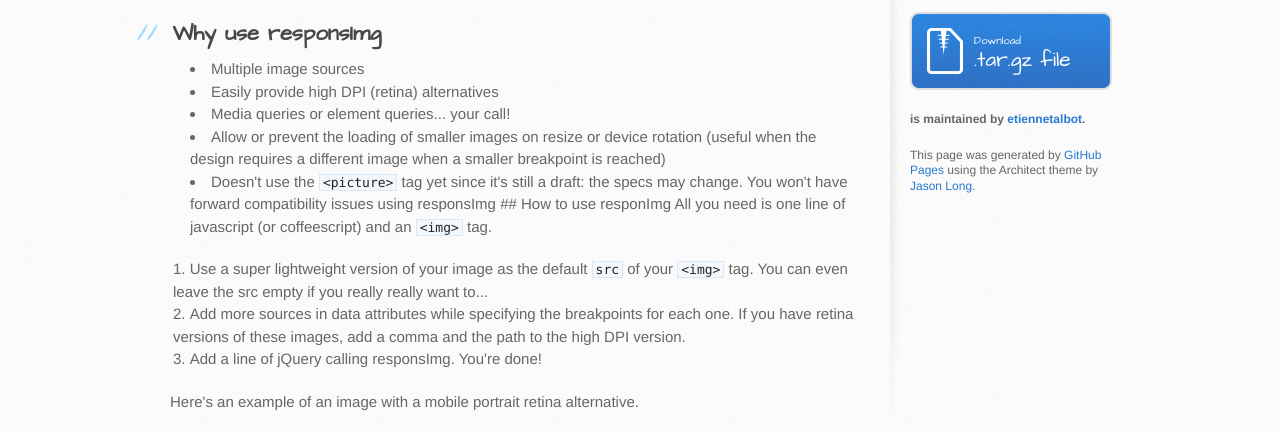
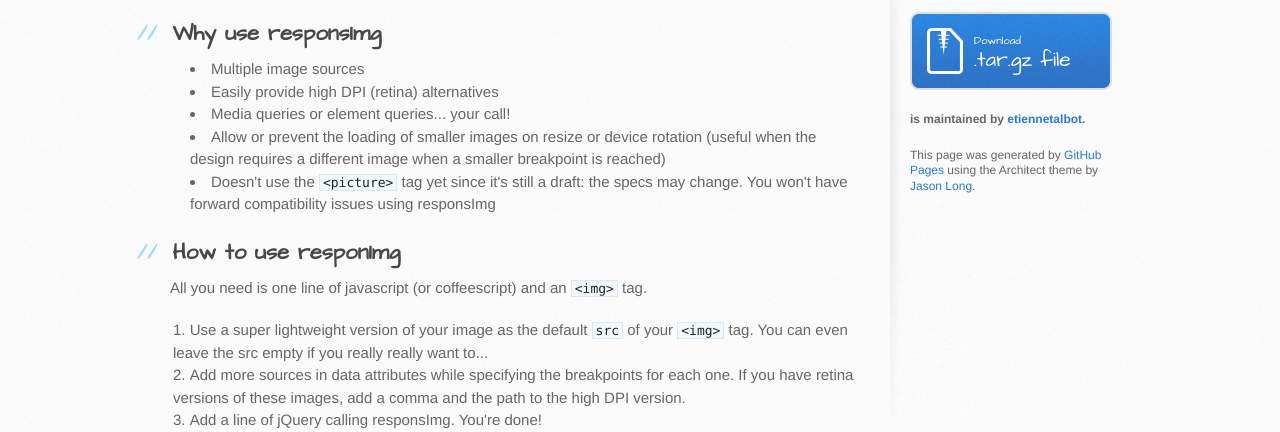
Before and after one commit to etiennetalbot/responsImg, a plain HTML site: page index.html in a window 1280 px wide. Shown: the part 354-786 px from the top of the page. Drawn offline with Linux system fonts and the light colour scheme.

```diff
--- a/index.html
+++ b/index.html
@@ -41,10 +41,13 @@
 <li>Easily provide high DPI (retina) alternatives</li>
 <li>Media queries or element queries... your call!</li>
 <li>Allow or prevent the loading of smaller images on resize or device rotation (useful when the design requires a different image when a smaller breakpoint is reached)</li>
-<li>Doesn't use the <code>&lt;picture&gt;</code> tag yet since it's still a draft: the specs may change. You won't have forward compatibility issues using responsImg
-## How to use responImg
-All you need is one line of javascript (or coffeescript) and an <code>&lt;img&gt;</code> tag.</li>
-</ul><ol>
+<li>Doesn't use the <code>&lt;picture&gt;</code> tag yet since it's still a draft: the specs may change. You won't have forward compatibility issues using responsImg</li>
+</ul><h2>
+<a name="how-to-use-responimg" class="anchor" href="#how-to-use-responimg"><span class="octicon octicon-link"></span></a>How to use responImg</h2>
+
+<p>All you need is one line of javascript (or coffeescript) and an <code>&lt;img&gt;</code> tag.</p>
+
+<ol>
 <li>Use a super lightweight version of your image as the default <code>src</code> of your <code>&lt;img&gt;</code> tag. You can even leave the src empty if you really really want to...</li>
 <li>Add more sources in data attributes while specifying the breakpoints for each one. If you have retina versions of these images, add a comma and the path to the high DPI version.</li>
 <li>Add a line of jQuery calling responsImg. You're done!</li>
```
Also changed, not shown: params.json (+1 -1 lines).
